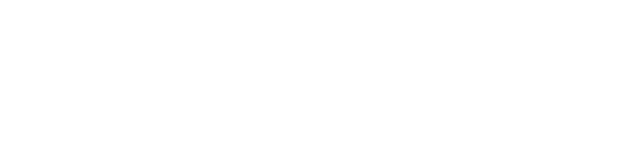
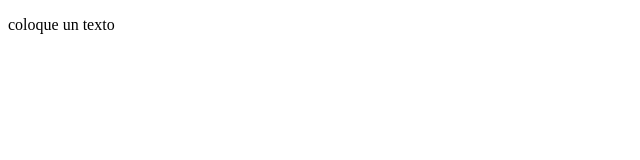
Before and after one commit to camposofreddy/primer, a plain HTML site: page mapa.html in a window 1280 px wide. Shown: the whole page, without its empty margins (0-640 px from the left). Drawn offline with Linux system fonts and the light colour scheme.

Commit message:
Update mapa.html

```diff
--- a/mapa.html
+++ b/mapa.html
@@ -8,7 +8,7 @@
 </head>
 
 <body>
-
+    <p>coloque un texto</p>
 </body>
 
 </html>
```
